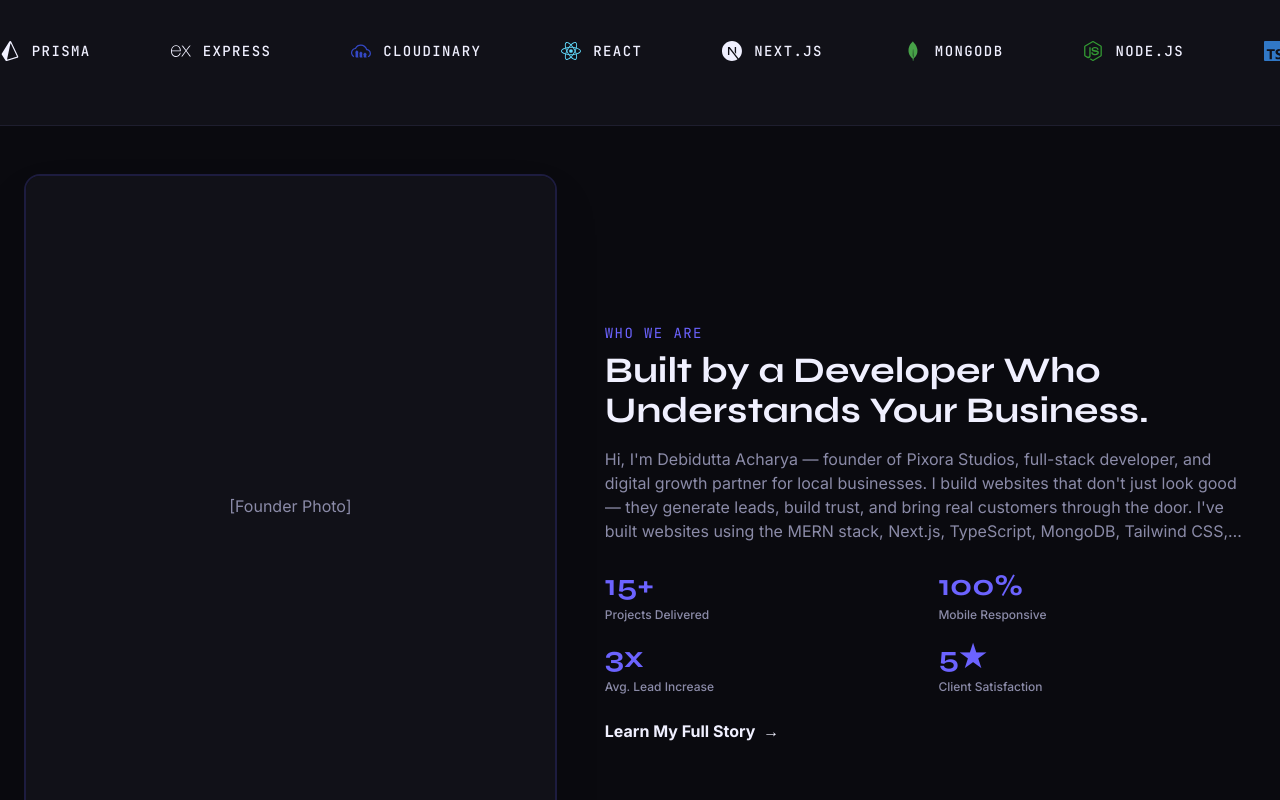
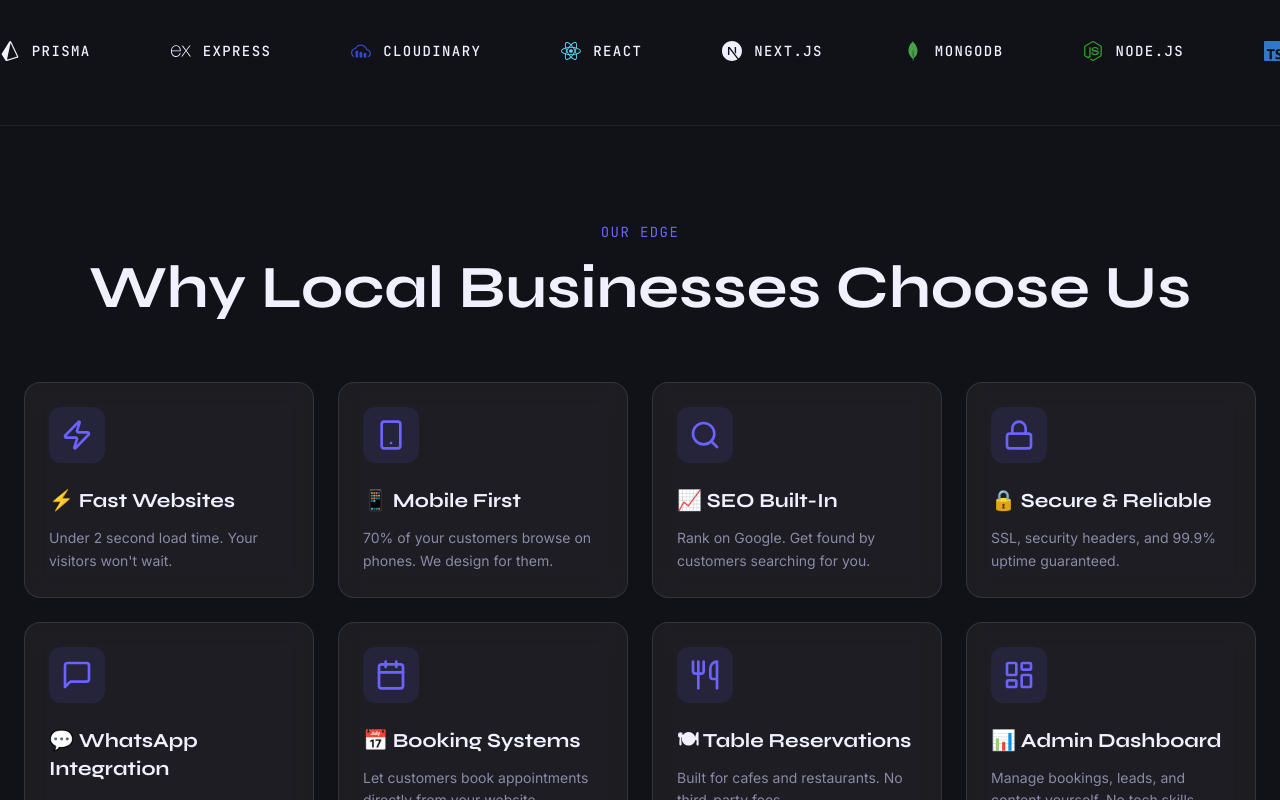
Before and after one commit to Pixora-Studios/Pixora-Studios-Portfolio, a Next.js app: page / in a window 1280 px wide. Shown: the part 960-1760 px from the top of the page. Built offline with nearby package versions, Linux system fonts and the light colour scheme.

Commit message:
remove about page from home page

```diff
--- a/app/HomeClient.tsx
+++ b/app/HomeClient.tsx
@@ -3,7 +3,6 @@
 import dynamic from "next/dynamic";
 import { HeroSection } from "@/components/home/HeroSection";
 import { TrustBar } from "@/components/home/TrustBar";
-import { AboutSection } from "@/components/home/AboutSection";
 import { WhyChooseUs } from "@/components/home/WhyChooseUs";
 import { IndustriesGrid } from "@/components/home/IndustriesGrid";
 import { ServicesOverview } from "@/components/home/ServicesOverview";
@@ -25,7 +24,6 @@ export default function HomeClient() {
     <PageTransition>
       <HeroSection />
       <TrustBar />
-      <AboutSection />
       <WhyChooseUs />
       <WorkShowcase />
       <IndustriesGrid />
```
